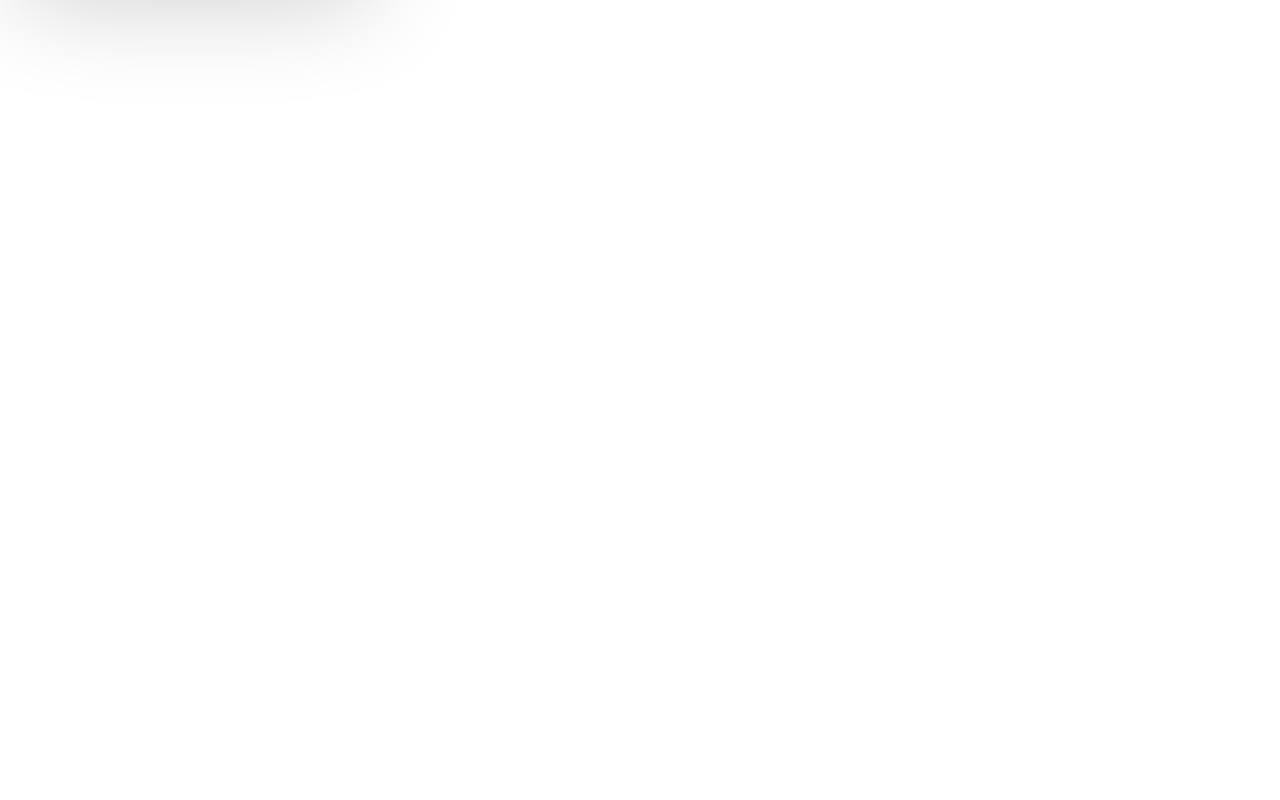
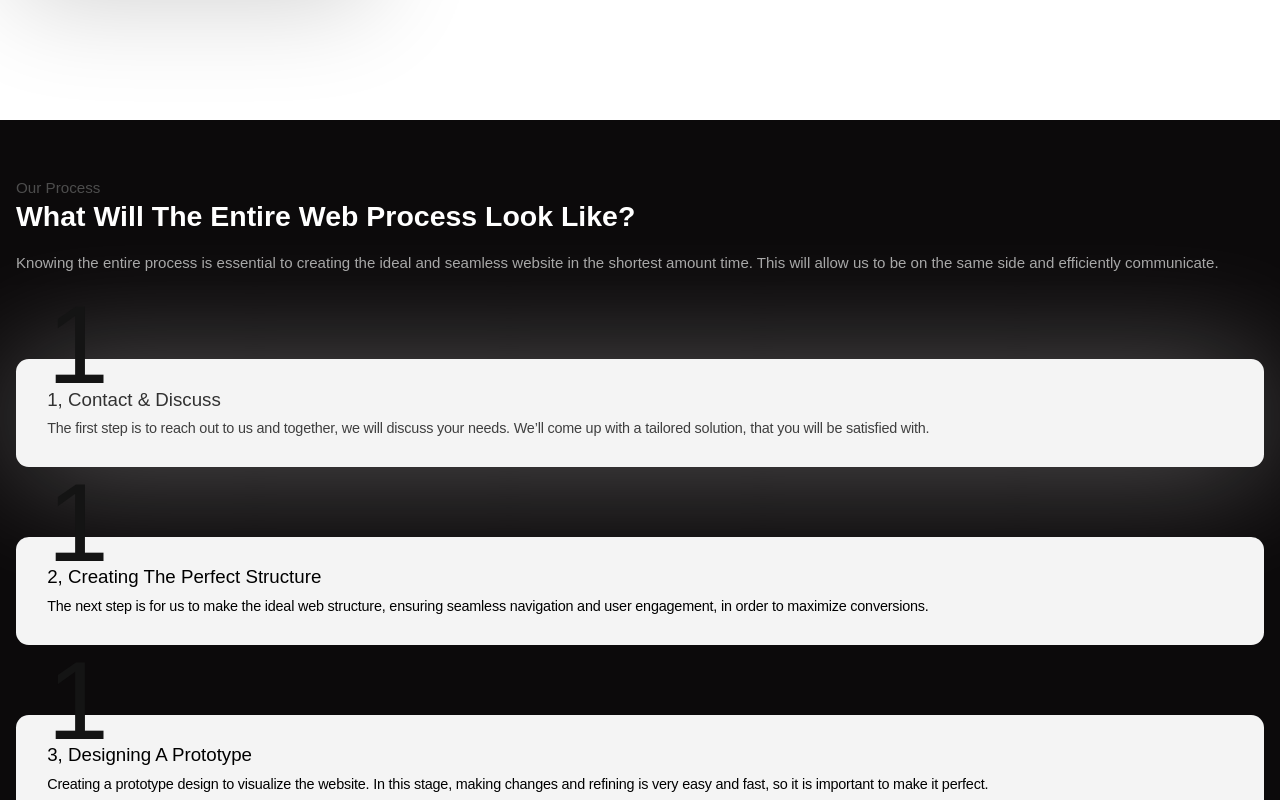
Before and after one commit to tommyyh/portfolio2024, a SvelteKit app: page / in a window 1280 px wide. Shown: the part 3780-4580 px from the top of the page. Built offline with nearby package versions, Linux system fonts and the light colour scheme; a web font is replaced by a local one.

Commit message:
Addded reviews

```diff
--- /dev/null
+++ b/src/components/Home/Process/Process.svelte
@@ -0,0 +1,55 @@
+<script>
+  import Step from './Step.svelte';
+  export let t;
+
+  const lang = 'home.process';
+</script>
+
+<section>
+  <div class="content">
+    <h4>{$t(`${lang}.sub`)}</h4>
+    <h2>{$t(`${lang}.title`)}</h2>
+    <p>{$t(`${lang}.text`)}</p>
+  </div>
+
+  <div class="main">
+    {#each new Array(4) as _, index}
+      <Step {t} index={index + 1} />
+    {/each}
+  </div>
+</section>
+
+<style lang="scss">
+  section {
+    margin: 7.625em 0 0 0;
+    padding: 3.7em var(--padding);
+
+    background: var(--accent);
+  }
+
+  .content {
+    h4 {
+      font-size: 0.95em;
+      font-weight: 400;
+      color: var(--dark-sub);
+    }
+
+    h2 {
+      margin: 0.1em 0 0 0;
+
+      font-size: 1.78em;
+      font-weight: 700;
+      line-height: 122%;
+      color: var(--primary);
+    }
+
+    p {
+      margin: 1.26em 0 0 0;
+
+      font-size: 0.94em;
+      font-weight: 300;
+      line-height: 145%;
+      color: var(--dark-text);
+    }
+  }
+</style>
--- /dev/null
+++ b/src/components/Home/Process/Step.svelte
@@ -0,0 +1,60 @@
+<script>
+  export let t;
+  export let index;
+
+  const lang = `home.process.list.${index}`;
+</script>
+
+<div class="step">
+  <h3>{$t(`${lang}.title`)}</h3>
+  <p>{$t(`${lang}.text`)}</p>
+</div>
+
+<style lang="scss">
+  .step {
+    margin: 4.35em 0 0 0;
+    padding: 1.86em 1.95em 1.93em 1.95em;
+    position: relative;
+
+    background: var(--process1-bg);
+    border-radius: 0.8em;
+
+    h3 {
+      font-size: 1.17em;
+      font-weight: 500;
+    }
+
+    p {
+      margin: 0.67em 0 0 0;
+
+      font-size: 0.9em;
+      font-weight: 400;
+      letter-spacing: -0.2px;
+    }
+
+    &::before {
+      content: '1';
+      position: absolute;
+      top: -0.7em;
+      z-index: 1;
+
+      color: #141414;
+      font-size: 6.93em;
+      font-weight: 500;
+    }
+
+    &:first-child {
+      margin: 5.3em 0 0 0;
+
+      box-shadow: 0px 4px 127px 0px rgba(255, 255, 255, 0.33);
+
+      h3 {
+        color: var(--process1-title);
+      }
+
+      p {
+        color: var(--process1-text);
+      }
+    }
+  }
+</style>
--- a/src/components/Home/Services/Column.svelte
+++ b/src/components/Home/Services/Column.svelte
@@ -68,6 +68,7 @@
     h4 {
       font-weight: 600;
       font-size: 1.02em;
+      line-height: 100%;
       color: var(--second);
     }
 
--- /dev/null
+++ b/src/components/Reviews/Review.svelte
@@ -0,0 +1,76 @@
+<script>
+  import ProfilePicPng from '$lib/images/profile_pic.png';
+  export let t;
+  export let index;
+
+  const lang = `home.reviews.list.${index}`;
+</script>
+
+<div class="step">
+  <img src={ProfilePicPng} alt="profile" />
+  <h3>{$t(`${lang}.author`)}</h3>
+  <h5>{$t(`${lang}.sub`)}</h5>
+
+  <div class="text">
+    <p>{$t(`${lang}.text`)}</p>
+  </div>
+
+  <h4>{$t(`${lang}.rating`)}/5</h4>
+</div>
+
+<style lang="scss">
+  .step {
+    margin: 4.35em 0 0 0;
+    padding: 1.6em 1.5em 2.7em 2.4em;
+    position: relative;
+
+    border-radius: 2.2em;
+    box-shadow: 0px 4px 103px 0px rgba(0, 0, 0, 0.19);
+
+    // Author
+    h3 {
+      margin: 0.7em 0 0 0;
+
+      font-size: 1.5em;
+      font-weight: 500;
+    }
+
+    // Rating
+    h4 {
+      margin: 1.4em 0 0 0;
+
+      font-size: 1.44em;
+      font-weight: 500;
+    }
+
+    // Sub
+    h5 {
+      font-size: 0.8em;
+      font-weight: 400;
+    }
+
+    img {
+      margin: -4.5em 0 0 0;
+      width: 7.6em;
+      height: 7.6em;
+
+      box-shadow: 0px 9px 21px 0px rgba(0, 0, 0, 0.07);
+      border-radius: 50%;
+    }
+  }
+
+  // Text - content
+  .text {
+    padding: 0 0.9em 0 0;
+    margin: 1.5em 0 0 0;
+    max-height: 8.8em;
+    overflow-y: scroll;
+
+    p {
+      font-size: 1.05em;
+      font-weight: 400;
+      letter-spacing: -0.2px;
+      line-height: 140%;
+    }
+  }
+</style>
--- /dev/null
+++ b/src/components/Reviews/Reviews.svelte
@@ -0,0 +1,51 @@
+<script>
+  import Step from './Review.svelte';
+  export let t;
+
+  const lang = 'home.reviews';
+</script>
+
+<section>
+  <div class="content">
+    <h4>{$t(`${lang}.sub`)}</h4>
+    <h2>{$t(`${lang}.title`)}</h2>
+    <p>{$t(`${lang}.text`)}</p>
+  </div>
+
+  <div class="main">
+    {#each new Array(3) as _, index}
+      <Step {t} index={index + 1} />
+    {/each}
+  </div>
+</section>
+
+<style lang="scss">
+  section {
+    padding: 6.25em var(--padding) 0 var(--padding);
+
+    h4 {
+      font-size: 1em;
+      font-weight: 400;
+      color: var(--sub);
+    }
+
+    h2 {
+      margin: 0.1em 10% 0 0;
+
+      font-size: 1.79em;
+      font-weight: 700;
+      line-height: 110%;
+      color: var(--second);
+      letter-spacing: -0.7px;
+    }
+
+    p {
+      margin: 1.26em 0 0 0;
+
+      font-size: 0.93em;
+      font-weight: 400;
+      line-height: 140%;
+      color: var(--text);
+    }
+  }
+</style>
--- a/src/lib/lang/cs/home.json
+++ b/src/lib/lang/cs/home.json
@@ -41,5 +41,93 @@
     "title": "Naše předchozí práce pro klienty po celém světě",
     "text": "Vytvořili jsme řadu webových stránek pro spokojené klienty po celém světě. Prohlédněte si naše portfolio, které ukazuje úžasné webové stránky každého druhu, včetně e-shopů, brožur a dalších.",
     "cta": "Zobrazit naši práci"
+  },
+  "services": {
+    "sub": "Naše služby",
+    "title": "Nabízíme služby na míru vašim potřebám a cílům",
+    "text": "Zlepšete svou digitální prezenci díky našim odborným službám v oblasti vývoje a designu webových stránek a vytvořte poutavé a vysoce výkonné webové stránky, které vám přinesou nové zákazníky.",
+    "list": {
+      "1": {
+        "title": "Webová stránky",
+        "sub": "Obecné služby",
+        "imageName": "home",
+        "list": {
+          "1": {
+            "title": "Vývoj webu",
+            "sub": "Vlastní kódování",
+            "img": "code"
+          },
+          "2": {
+            "title": "Webový design",
+            "sub": "Figma",
+            "img": "palette"
+          },
+          "3": {
+            "title": "Redesign webu",
+            "sub": "Figma",
+            "img": "pencil"
+          },
+          "4": {
+            "title": "Ostatní",
+            "sub": "Další služby pro vaše potřeby",
+            "img": "comment"
+          }
+        }
+      },
+      "2": {
+        "title": "Technické služby",
+        "sub": "Technická stránka",
+        "imageName": "settings",
+        "list": {
+          "1": {
+            "title": "Webový hosting",
+            "sub": "Linode, Hetzner, ...",
+            "img": "server"
+          },
+          "2": {
+            "title": "Správa domény",
+            "sub": "Namecheap, GoDaddy, ...",
+            "img": "location"
+          },
+          "3": {
+            "title": "Testování webu",
+            "sub": "Jest, Mocha, ...",
+            "img": "microscope"
+          },
+          "4": {
+            "title": "Optimalizace výkonu",
+            "sub": "Lepší rychlost a doba načítání",
+            "img": "gauge"
+          }
+        }
+      },
+      "3": {
+        "title": "Další služby",
+        "sub": "Další",
+        "imageName": "bulb",
+        "list": {
+          "1": {
+            "title": "E-shopy",
+            "sub": "Vlastní kód, Shopify, ...",
+            "img": "cart"
+          },
+          "2": {
+            "title": "Brožurové weby",
+            "sub": "Vlastní kód",
+            "img": "pen"
+          },
+          "3": {
+            "title": "Údržba webu",
+            "sub": "Prodloužená podpora",
+            "img": "headset"
+          },
+          "4": {
+            "title": "Optimalizace SEO",
+            "sub": "Google SEO, ...",
+            "img": "glass"
+          }
+        }
+      }
+    }
   }
 }
--- a/src/lib/lang/en/home.json
+++ b/src/lib/lang/en/home.json
@@ -129,5 +129,53 @@
         }
       }
     }
+  },
+  "process": {
+    "sub": "Our Process",
+    "title": "What Will The Entire Web Process Look Like?",
+    "text": "Knowing the entire process is essential to creating the ideal and seamless website in the shortest amount time. This will allow us to be on the same side and efficiently communicate.",
+    "list": {
+      "1": {
+        "title": "1, Contact & Discuss",
+        "text": "The first step is to reach out to us and together, we will discuss your needs. We’ll come up with a tailored solution, that you will be satisfied with."
+      },
+      "2": {
+        "title": "2, Creating The Perfect Structure",
+        "text": "The next step is for us to make the ideal web structure, ensuring seamless navigation and user engagement, in order to maximize conversions."
+      },
+      "3": {
+        "title": "3, Designing A Prototype",
+        "text": "Creating a prototype design to visualize the website. In this stage, making changes and refining is very easy and fast, so it is important to make it perfect."
+      },
+      "4": {
+        "title": "4, Development & Deployment",
+        "text": "After having the ideal prototype, we will bring it to life. We will also perfect technical aspects like speed, SEO, accessibility and more. And of course deploy it."
+      }
+    }
+  },
+  "reviews": {
+    "sub": "Our Reviews",
+    "title": "Have A Look At What Others Have To Say About Us",
+    "text": "Our clients love working with us! Read their testimonials and discover how we've helped businesses thrive with our web solutions.",
+    "list": {
+      "1": {
+        "author": "Dr. Murtaza Sajid",
+        "sub": "Rimmingtons COVID Team",
+        "text": "Just wanted to say a huge thanks to Tommy for his incredible work and vision with our website. He was very responsive and kept me up to date with the whole journey answering many questions along the way. He revolutionized the way we take bookings and had a huge influence on the success of how we now operate. Would and will use his services again in the future.",
+        "rating": "4.8"
+      },
+      "2": {
+        "author": "Jan Lužecký",
+        "sub": "Ontee Team",
+        "text": "Doporučuji spolupráci s Tommym. Je spolehlivý a rychle se učí novým věcem. Je bezproblémový.",
+        "rating": "4.2"
+      },
+      "3": {
+        "author": "Justus-Konrad Flade",
+        "sub": "JubefaGmbH CEO",
+        "text": "Tommy is a guy that finds solutions, where they are needed the most. That's why working with him is a pleasure.",
+        "rating": "4.6"
+      }
+    }
   }
 }
--- a/src/routes/+page.svelte
+++ b/src/routes/+page.svelte
@@ -5,6 +5,8 @@
   import Whyus from '../components/Home/Whyus/Whyus.svelte';
   import Work from '../components/Home/Work/Work.svelte';
   import Services from '../components/Home/Services/Services.svelte';
+  import Process from '../components/Home/Process/Process.svelte';
+  import Reviews from '../components/Reviews/Reviews.svelte';
 </script>
 
 <svelte:head>
@@ -18,6 +20,8 @@
   <Whyus {t} />
   <Work {t} />
   <Services {t} />
+  <Process {t} />
+  <Reviews {t} />
 </div>
 
 <style lang="scss">
--- a/src/routes/styles.css
+++ b/src/routes/styles.css
@@ -35,6 +35,10 @@ body {
 	--services-sub2: #909192;
 	--services-bg: #F3F5F7;
 
+	--process1-bg: #F4F4F4;
+	--process1-title: #323232;
+	--process1-text: #3F3F3F;
+
 
 	--padding: 1em;
 
```
Also changed, not shown: src/lib/images/profile_pic.png (added).
